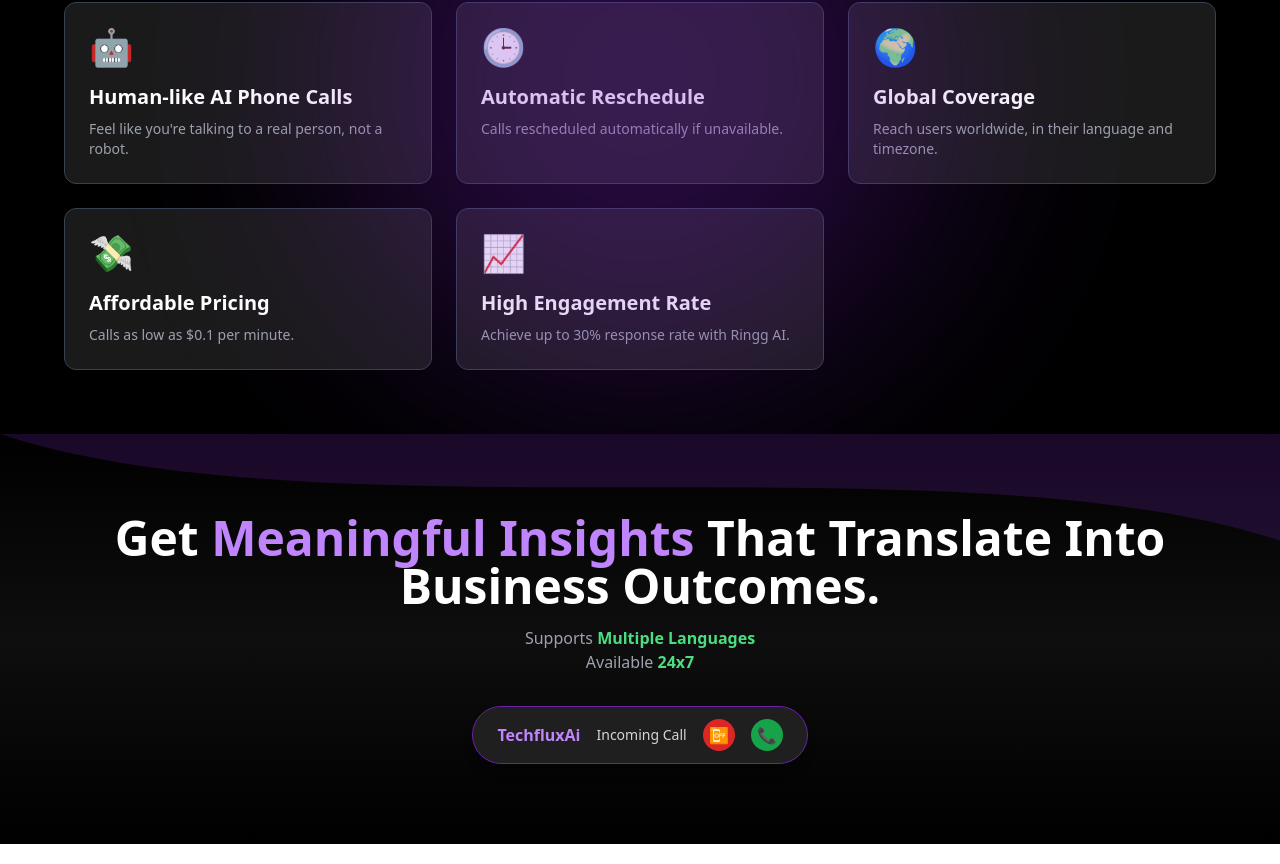
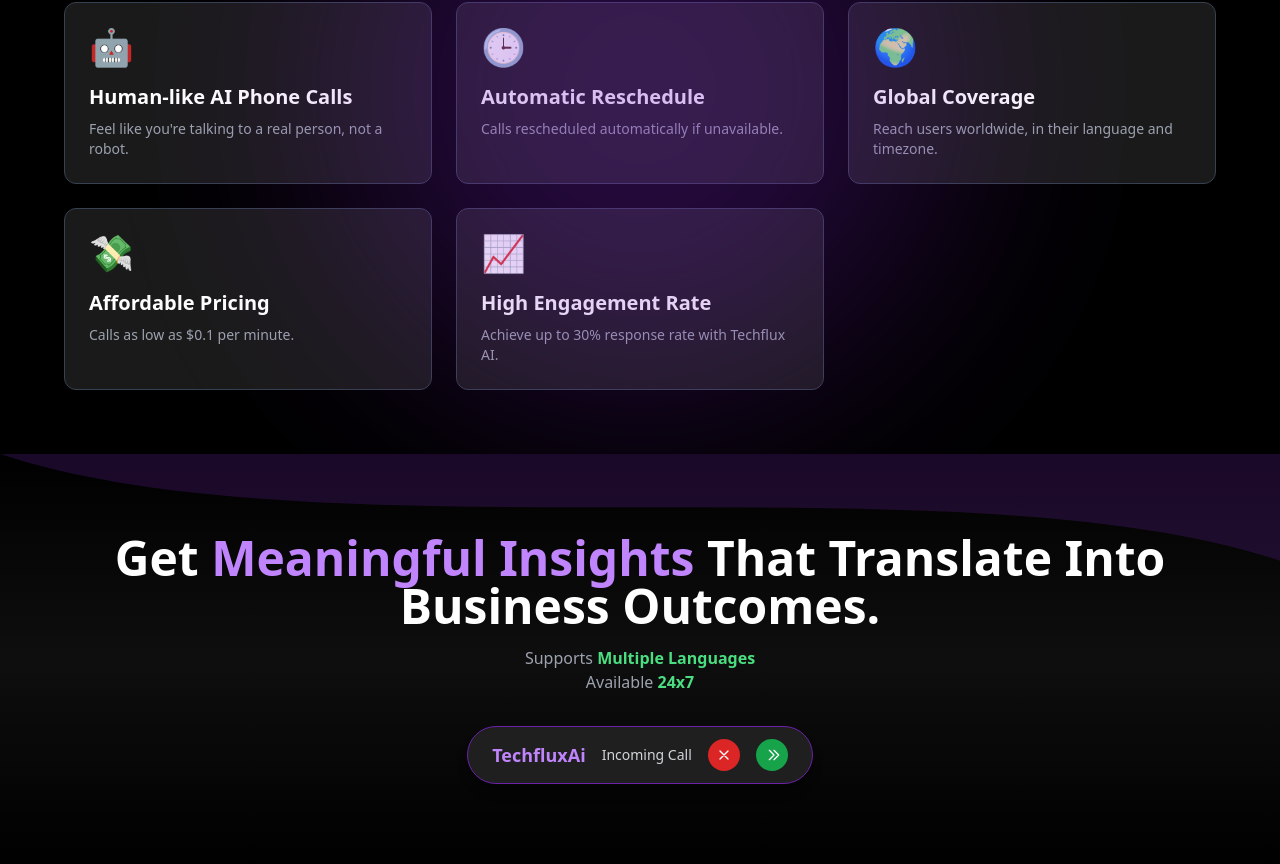
Before and after one commit to Sharvin-1816/ai-agents, a React (Vite) app in the folder frontend/: page / in a window 1280 px wide. Shown: the part 686-1550 px from the top of the page. Built offline with nearby package versions, Linux system fonts and the light colour scheme.

Commit message:
changed the design of caller section and some name changes

```diff
--- a/frontend/src/pages/Home.jsx
+++ b/frontend/src/pages/Home.jsx
@@ -68,7 +68,7 @@
             },
             {
               title: "High Engagement Rate",
-              desc: "Achieve up to 30% response rate with Ringg AI.",
+              desc: "Achieve up to 30% response rate with Techflux AI.",
               icon: "📈",
             },
           ].map((card, i) => (
@@ -105,12 +105,38 @@
             Available <span className="text-green-400 font-semibold">24x7</span>
           </p>
 
-          <div className="bg-[#1f1f1f] w-fit mx-auto py-3 px-6 rounded-full flex items-center gap-4 shadow-lg border border-purple-800">
+          {/* <div className="bg-[#1f1f1f] w-fit mx-auto py-3 px-6 rounded-full flex items-center gap-4 shadow-lg border border-purple-800">
             <span className="text-purple-400 font-bold">TechfluxAi</span>
             <span className="text-sm text-gray-300">Incoming Call</span>
             <button className="bg-red-600 w-8 h-8 rounded-full flex items-center justify-center text-white">📴</button>
             <button className="bg-green-600 w-8 h-8 rounded-full flex items-center justify-center text-white">📞</button>
-          </div>
+          </div> */}
+          <div className="bg-[#1f1f1f] w-fit mx-auto py-3 px-6 rounded-full flex items-center gap-4 shadow-lg border border-purple-800">
+  <span className="text-purple-400 font-bold text-lg">TechfluxAi</span>
+  <span className="text-sm text-gray-300">Incoming Call</span>
+
+  {/* Hang Up Button */}
+  <button
+    className="bg-red-600 w-8 h-8 rounded-full flex items-center justify-center text-white hover:bg-red-700 transition"
+    aria-label="Hang up"
+  >
+    <svg xmlns="http://www.w3.org/2000/svg" className="w-4 h-4" fill="none" viewBox="0 0 24 24" stroke="currentColor">
+      <path strokeLinecap="round" strokeLinejoin="round" strokeWidth={2} d="M6 18L18 6M6 6l12 12" />
+    </svg>
+  </button>
+
+  {/* Answer Button */}
+  <button
+    className="bg-green-600 w-8 h-8 rounded-full flex items-center justify-center text-white hover:bg-green-700 transition"
+    aria-label="Answer"
+  >
+    <svg xmlns="http://www.w3.org/2000/svg" className="w-4 h-4" fill="none" viewBox="0 0 24 24" stroke="currentColor">
+      <path strokeLinecap="round" strokeLinejoin="round" strokeWidth={2} d="M15 5l7 7-7 7M8 5l7 7-7 7" />
+    </svg>
+  </button>
+</div>
+
+
         </div>
       </section>
 
```
